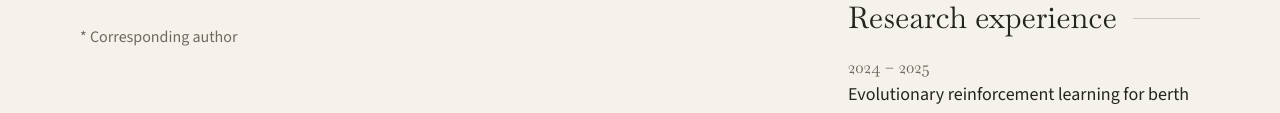
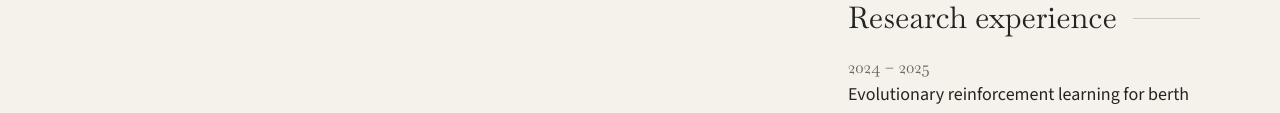
Before and after one commit to li-shch/li-shch.github.io, a plain HTML site: page index.html in a window 1280 px wide. Shown: the part 1224-1337 px from the top of the page. Drawn offline with Linux system fonts and the light colour scheme.

Commit message:
Remove corresponding-author note

```diff
--- a/index.html
+++ b/index.html
@@ -83,7 +83,6 @@
         </div>
       </li>
     </ol>
-    <p class="note">* Corresponding author</p>
   </section>
 
   <section id="education">
--- a/style.css
+++ b/style.css
@@ -117,12 +117,11 @@ section { margin-top: calc(var(--line) * 2.5); }
   color: var(--muted);
   font-variant-numeric: oldstyle-nums;
 }
-.what p, .links, .note { font-size: 1rem; line-height: 1.5rem; color: var(--muted); }
+.what p, .links { font-size: 1rem; line-height: 1.5rem; color: var(--muted); }
 .what p + p { margin-top: 0; }
 .what h3 + p, .what .name + p { margin-top: 0.25rem; }
 .what strong { color: var(--ink); font-weight: 600; }
 .what .name { font-size: 1.125rem; line-height: var(--line); color: var(--ink); }
-.note { margin-top: var(--line); }
 
 /* [PDF] [Code] [BibTeX]: BibTeX opens in place, without JavaScript */
 .links { display: flow-root; margin-top: 0.25rem; }
@@ -156,7 +155,7 @@ section { margin-top: calc(var(--line) * 2.5); }
   .track > .what, .track > .text { grid-column: 1; grid-row: 1; }
   .photo { width: 100%; margin: 0.5rem 0 0; }
   .when { text-align: right; font-size: 1.1875rem; }
-  .prose, .note { max-width: 28.75rem; }
+  .prose { max-width: 28.75rem; }
 }
 
 /* wide screens: two columns under a shared head row, so the page uses the width */
@@ -178,7 +177,7 @@ section { margin-top: calc(var(--line) * 2.5); }
   #publications { grid-column: 1; grid-row: 4 / span 2; }
   #education { grid-column: 2; grid-row: 4; }
   #research { grid-column: 2; grid-row: 5; }
-  .intro p, .prose, .note { max-width: 30rem; }
+  .intro p, .prose { max-width: 30rem; }
   #publications .track { grid-template-columns: minmax(0, 1fr) 6rem; column-gap: 2rem; }
   #education .track, #research .track { display: block; }
   #education .when, #research .when { text-align: left; font-size: 1.0625rem; }
```
